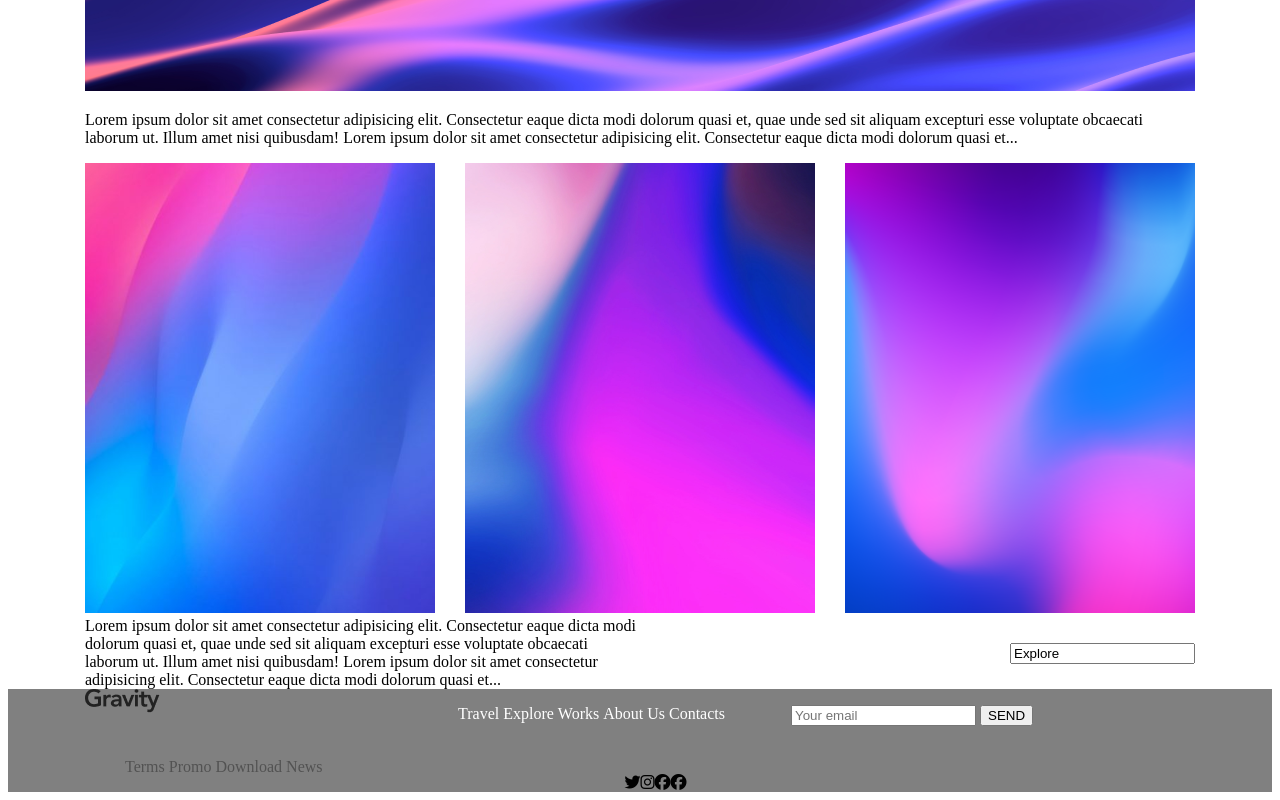
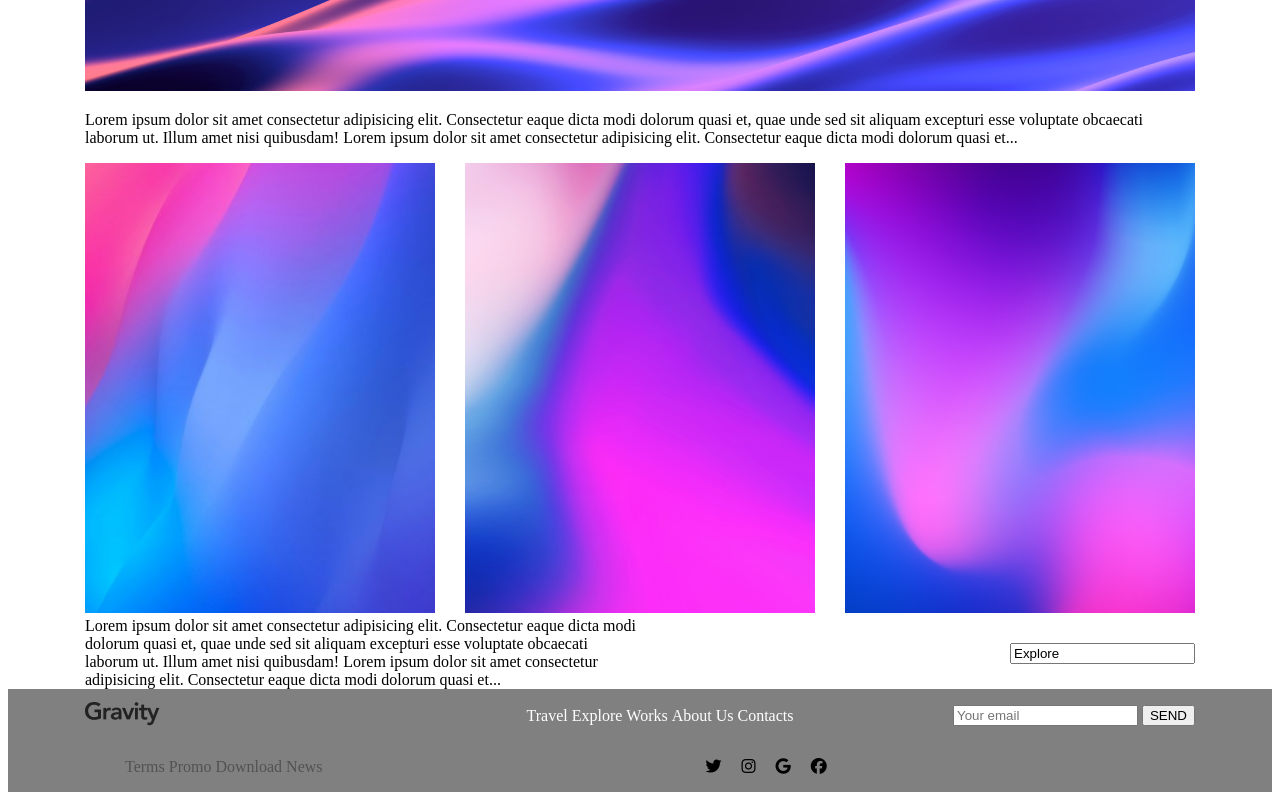
Before and after one commit to topmailtv/SK-training, a plain HTML site: page Homeworks/Homework3/Task1/index.html in a window 1280 px wide. Shown: the part 737-1537 px from the top of the page. Drawn offline with Linux system fonts and the light colour scheme.

Commit message:
update Tr3-task1

```diff
--- a/Homeworks/Homework3/Task1/css/style.css
+++ b/Homeworks/Homework3/Task1/css/style.css
@@ -108,30 +108,36 @@
 
 .footer{
     background-color: grey;
-    /* flex: 1 1 auto; */
+    flex: 1 1 auto;
 
 }
 .footer__row{
      display: flex;
      flex-wrap: wrap;
-    /* align-items: center; */
+    align-items: center;
+    justify-content: space-between;
 }
 .footer__bottom_logo{
-    flex: 0 1 30%;
+    flex: 0 1 33%;
+    text-align: left;
 }
 .footer__bottom_list{
     flex: 0 1 30%;
+    text-align: center;
 }
 .footer__bottom_sendmail{
-    flex: 0 1 30%;
+    flex: 0 1 33%;
+    text-align: right;
 }
 .footer__bottom_list2{
     flex: 0 1 45%;
+    text-align: left;
 }
-.footer__social{
+.footer__social_box{
     flex: 0 1 45%;
     display: inline-flex;
-    align-self: flex-end;
+    text-align: right;
+
 }
 .footer__bottom_list li{
     display: inline-flex;
@@ -143,3 +149,7 @@
     text-decoration: none;
     color:rgb(82, 82, 82);
 }
+.footer__social_facebook, .footer__social_instagram,.footer__social_twitter,.footer__social_google {
+    padding: 0px 5px;
+    margin: 0px 5px;
+}
--- a/Homeworks/Homework3/Task1/index.html
+++ b/Homeworks/Homework3/Task1/index.html
@@ -120,11 +120,11 @@
                             <li>News</li>
                         </ul>
 
-                            <div class="footer__social">
+                        <div class="footer__social_box">
 
                             <div class="footer__social_twitter"><i class="fab fa-twitter"></i></div>
                             <div class="footer__social_instagram"><i class="fab fa-instagram"></i></div>
-                                <div class="footer__social_google"><i class="fab fa-facebook"></i></div>
+                            <div class="footer__social_google"><i class="fab fa-google"></i></div>
                             <div class="footer__social_facebook"><i class="fab fa-facebook"></i></div>
 
                         </div>
```
Lines whose indentation alone changed are shown as unchanged.
